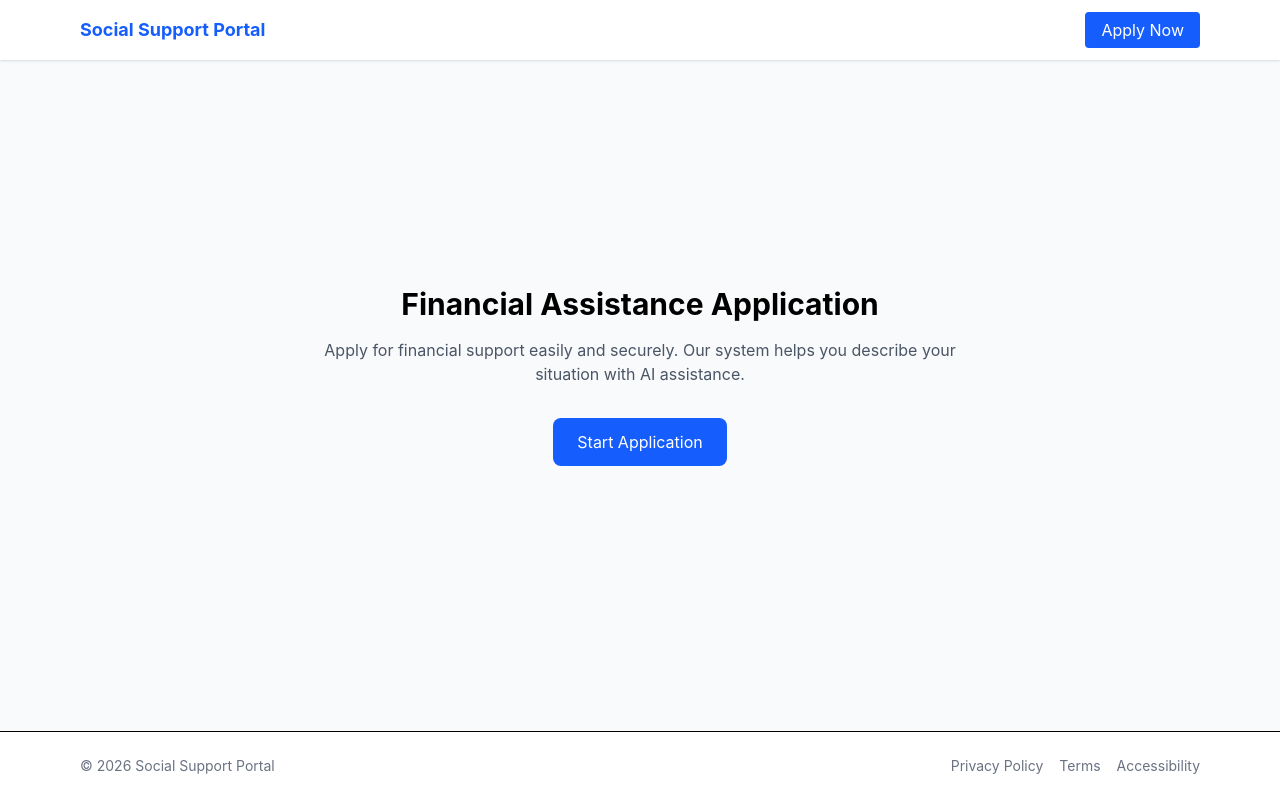
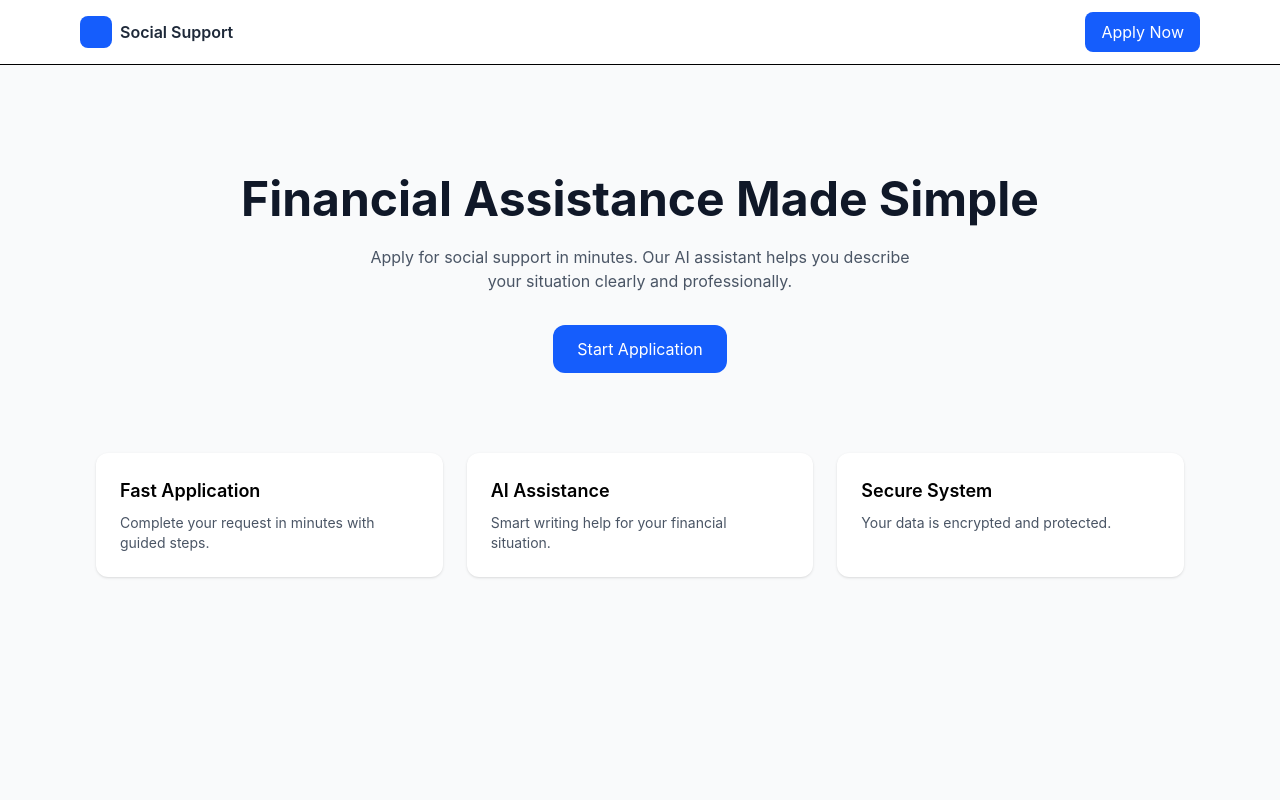
Before and after one commit to AsmaAlfauri/social-support-app, a Next.js app: page / in a window 1280 px wide. Shown: the top 800 px of the page. Built offline with nearby package versions, Linux system fonts and the light colour scheme.

Commit message:
feat: build gov portal foundation with guided multi-step wizard UX

```diff
--- a/app/layout.tsx
+++ b/app/layout.tsx
@@ -2,6 +2,7 @@ import type { Metadata } from "next";
 
 import "./globals.css";
 import { WizardProvider } from "@/store/wizard.context";
+import AppLayout from "@/components/layout/AppLayout";
 
 export const metadata: Metadata = {
   title: "Social support app",
@@ -14,7 +15,7 @@ export default function RootLayout({
 }>) {
   return (
     <html lang="en">
-      <body className="min-h-full flex flex-col"> <WizardProvider>{children}</WizardProvider></body>
+      <body className="min-h-full flex flex-col"><WizardProvider><AppLayout>{children}</AppLayout></WizardProvider> </body>
     </html>
   );
 }
--- a/app/page.tsx
+++ b/app/page.tsx
@@ -4,55 +4,67 @@ import Link from "next/link";
 
 export default function Home() {
   return (
-    <main className="min-h-screen flex flex-col bg-gray-50">
+    <main className="min-h-screen bg-gray-50">
 
-      {/* HEADER */}
-      <header className="bg-white shadow-sm">
-        <div className="max-w-6xl mx-auto px-4 py-4 flex justify-between items-center">
-          <h1 className="font-bold text-lg text-blue-600">
-            Social Support Portal
-          </h1>
+      {/* HERO SECTION */}
+      <section className="max-w-6xl mx-auto px-4 py-20 flex flex-col items-center text-center">
+
+
+        <h1 className="text-4xl md:text-5xl font-bold text-gray-900 leading-tight">
+          Financial Assistance Made Simple
+        </h1>
+
+        <p className="text-gray-600 mt-4 max-w-xl">
+          Apply for social support in minutes. Our AI assistant helps you
+          describe your situation clearly and professionally.
+        </p>
+
+        <div className="flex gap-4 mt-8">
 
           <Link href="/apply">
-            <span className="bg-blue-600 text-white px-4 py-2 rounded cursor-pointer">
-              Apply Now
-            </span>
+            <button className="
+              bg-blue-600 text-white px-6 py-3 rounded-xl
+              hover:bg-blue-700 transition
+              active:scale-[0.98]
+            ">
+              Start Application
+            </button>
           </Link>
-        </div>
-      </header>
 
-      {/* HERO */}
-      <section className="flex-1 flex items-center justify-center text-center px-4">
-        <div className="max-w-2xl space-y-4">
-          <h2 className="text-3xl font-bold">
-            Financial Assistance Application
-          </h2>
-
-          <p className="text-gray-600">
-            Apply for financial support easily and securely. Our system helps
-            you describe your situation with AI assistance.
-          </p>
-
-          <Link href="/apply">
-            <span className="inline-block mt-4 bg-blue-600 text-white px-6 py-3 rounded-lg cursor-pointer">
-              Start Application
-            </span>
-          </Link>
         </div>
       </section>
 
-      {/* FOOTER */}
-      <footer className="bg-white border-t mt-10">
-        <div className="max-w-6xl mx-auto px-4 py-6 text-sm text-gray-500 flex flex-col md:flex-row justify-between gap-2">
-          <p>© 2026 Social Support Portal</p>
+      {/* FEATURES */}
+      <section className="max-w-6xl mx-auto px-4 grid md:grid-cols-3 gap-6 pb-20">
 
-          <div className="flex gap-4">
-            <span className="cursor-pointer">Privacy Policy</span>
-            <span className="cursor-pointer">Terms</span>
-            <span className="cursor-pointer">Accessibility</span>
+        {[
+          {
+            title: "Fast Application",
+            desc: "Complete your request in minutes with guided steps."
+          },
+          {
+            title: "AI Assistance",
+            desc: "Smart writing help for your financial situation."
+          },
+          {
+            title: "Secure System",
+            desc: "Your data is encrypted and protected."
+          }
+        ].map((item, i) => (
+          <div
+            key={i}
+            className="bg-white p-6 rounded-xl shadow-sm hover:shadow-md transition"
+          >
+            <h3 className="font-semibold text-lg mb-2">
+              {item.title}
+            </h3>
+            <p className="text-gray-600 text-sm">
+              {item.desc}
+            </p>
           </div>
-        </div>
-      </footer>
+        ))}
+
+      </section>
 
     </main>
   );
--- /dev/null
+++ b/components/layout/AppLayout.tsx
@@ -0,0 +1,16 @@
+import Header from "./Header";
+import Footer from "./Footer";
+
+export default function AppLayout({ children }: { children: React.ReactNode }) {
+  return (
+    <div className="min-h-screen flex flex-col bg-gray-50">
+      <Header />
+
+      <main className="flex-1 w-full max-w-6xl mx-auto px-4 py-6">
+        {children}
+      </main>
+
+      <Footer />
+    </div>
+  );
+}
--- /dev/null
+++ b/components/layout/Footer.tsx
@@ -0,0 +1,15 @@
+export default function Footer() {
+  return (
+    <footer className="border-t bg-white mt-10">
+      <div className="max-w-6xl mx-auto px-4 py-6 text-sm text-gray-500 flex justify-between">
+        <p>© 2026 Social Support Portal</p>
+
+        <div className="flex gap-4">
+          <span>Privacy</span>
+          <span>Terms</span>
+          <span>Help</span>
+        </div>
+      </div>
+    </footer>
+  );
+}
--- /dev/null
+++ b/components/layout/Header.tsx
@@ -0,0 +1,35 @@
+"use client";
+
+import Link from "next/link";
+
+export default function Header() {
+  return (
+    <header className="bg-white border-b sticky top-0 z-50">
+      <div className="max-w-6xl mx-auto px-4 h-16 flex items-center justify-between">
+
+        {/* LOGO */}
+        <Link href="/">
+        <div className="flex items-center gap-2">
+          <div className="w-8 h-8 rounded-lg bg-blue-600"></div>
+          <h1 className="font-semibold text-gray-800">
+            Social Support
+          </h1>
+        </div>
+        </Link>
+
+
+        {/* ACTION BUTTON */}
+        <Link href="/apply">
+          <button className="
+            bg-blue-600 text-white px-4 py-2 rounded-lg
+            hover:bg-blue-700 transition
+            active:scale-[0.98]
+          ">
+            Apply Now
+          </button>
+        </Link>
+
+      </div>
+    </header>
+  );
+}
--- a/features/application/steps/Step1.tsx
+++ b/features/application/steps/Step1.tsx
@@ -31,37 +31,43 @@ export default function Step1() {
     handleSubmit,
     setValue,
     formState: { errors },
-  } = useForm<FormData>();
+  } = useForm<FormData>({
+    mode: "onSubmit",
+    criteriaMode: "all",
+    shouldFocusError: true,
+  });
 
   /* =========================
-     UAE EMIRATES ID FORMAT
+     INPUT STYLE
   ========================= */
-  const formatEmiratesId = (value: string) => {
-    const digits = value.replace(/\D/g, "").slice(0, 15);
+  const inputClass =
+    "w-full h-[48px] px-4 border border-gray-200 rounded-xl text-sm outline-none " +
+    "focus:border-blue-500 focus:ring-2 focus:ring-blue-100 transition bg-white";
 
-    const part1 = digits.slice(0, 3);
-    const part2 = digits.slice(3, 7);
-    const part3 = digits.slice(7, 14);
-    const part4 = digits.slice(14, 15);
+  const errorClass = "text-red-500 text-xs mt-1";
 
-    let result = part1;
-    if (part2) result += "-" + part2;
-    if (part3) result += "-" + part3;
-    if (part4) result += "-" + part4;
+  /* =========================
+     EMIRATES ID FORMAT
+  ========================= */
+  const handleEmiratesChange = (e: any) => {
+    const digits = e.target.value.replace(/\D/g, "").slice(0, 15);
 
-    return result;
-  };
+    let formatted = digits;
+    if (digits.length > 3)
+      formatted = digits.slice(0, 3) + "-" + digits.slice(3);
+    if (digits.length > 7)
+      formatted =
+        digits.slice(0, 3) + "-" + digits.slice(3, 7) + "-" + digits.slice(7);
 
-  const handleEmiratesChange = (e: any) => {
-    setValue("emiratesId", formatEmiratesId(e.target.value));
+    setValue("emiratesId", formatted, { shouldValidate: true });
   };
 
   /* =========================
-     PHONE (NUMBERS ONLY - FIXED)
+     PHONE FIX (NO BUG)
   ========================= */
   const handlePhoneChange = (e: any) => {
     const digits = e.target.value.replace(/\D/g, "").slice(0, 9);
-    setValue("phone", digits);
+    setValue("phone", digits, { shouldValidate: true });
   };
 
   const onSubmit = (data: FormData) => {
@@ -69,28 +75,14 @@ export default function Step1() {
     nextStep();
   };
 
-  /* =========================
-     UI INPUT STYLE (UNIFIED)
-  ========================= */
-  const inputClass =
-    "w-full h-[48px] px-4 border border-gray-200 rounded-xl text-sm outline-none " +
-    "focus:border-blue-500 focus:ring-2 focus:ring-blue-100 transition bg-white";
-
-  const errorClass = "text-red-500 text-xs mt-1";
-
   return (
     <form onSubmit={handleSubmit(onSubmit)} className="space-y-8">
 
       {/* HEADER */}
-      <div className="space-y-1">
-        <h2 className="text-xl font-semibold text-gray-900">
+      <div>
+        <h2 className="text-xl font-semibold">
           {isArabic ? "المعلومات الشخصية" : "Personal Information"}
         </h2>
-        <p className="text-sm text-gray-500">
-          {isArabic
-            ? "أدخل بياناتك بدقة لإكمال الطلب"
-            : "Enter your details to continue"}
-        </p>
       </div>
 
       {/* GRID */}
@@ -99,44 +91,53 @@ export default function Step1() {
         {/* NAME */}
         <div>
           <input
-            {...register("name", { required: true, minLength: 3 })}
-            placeholder={isArabic ? "الاسم الكامل" : "Full Name"}
+            {...register("name", {
+              required: "Name is required",
+              minLength: {
+                value: 3,
+                message: "Minimum 3 characters",
+              },
+            })}
+            placeholder="Full Name"
             className={inputClass}
           />
-          {errors.name && <p className={errorClass}>Minimum 3 characters</p>}
+          {errors.name && (
+            <p className={errorClass}>{errors.name.message}</p>
+          )}
         </div>
 
         {/* EMIRATES ID */}
         <div>
           <input
             {...register("emiratesId", {
-              required: true,
-              pattern: /^784-\d{4}-\d{7}-\d$/,
+              required: "Emirates ID required",
+              pattern: {
+                value: /^784-\d{4}-\d{7}-\d$/,
+                message: "Invalid Emirates ID",
+              },
             })}
             onChange={handleEmiratesChange}
             placeholder="784-XXXX-XXXXXXX-X"
             className={inputClass}
           />
           {errors.emiratesId && (
-            <p className={errorClass}>Invalid Emirates ID</p>
+            <p className={errorClass}>{errors.emiratesId.message}</p>
           )}
         </div>
 
         {/* DOB */}
         <input
           type="date"
-          {...register("dob", { required: true })}
+          {...register("dob", { required: "Date of birth required" })}
           className={inputClass}
         />
 
         {/* GENDER */}
         <select
-          {...register("gender", { required: true })}
+          {...register("gender", { required: "Gender required" })}
           className={inputClass}
         >
-          <option value="">
-            {isArabic ? "اختر الجنس" : "Select Gender"}
-          </option>
+          <option value="">Select Gender</option>
           <option>Male</option>
           <option>Female</option>
         </select>
@@ -146,47 +147,39 @@ export default function Step1() {
       <div className="space-y-4">
 
         <input
-          {...register("address", { required: true, minLength: 10 })}
-          placeholder={isArabic ? "العنوان الكامل" : "Full Address"}
+          {...register("address", {
+            required: "Address required",
+            minLength: {
+              value: 10,
+              message: "Minimum 10 characters",
+            },
+          })}
+          placeholder="Full Address"
           className={inputClass}
         />
         {errors.address && (
-          <p className={errorClass}>Address too short</p>
+          <p className={errorClass}>{errors.address.message}</p>
         )}
 
         {/* COUNTRY */}
-        <div>
-          <Select
-            options={countries}
-            value={country}
-            onChange={setCountry}
-            placeholder={isArabic ? "اختر الدولة" : "Select Country"}
-            className="text-sm"
-            styles={{
-              control: (base, state) => ({
-                ...base,
-                borderColor: "#e5e7eb",
-                borderRadius: "12px",
-                minHeight: "48px",
-                boxShadow: state.isFocused
-                  ? "0 0 0 2px rgba(59,130,246,0.2)"
-                  : "none",
-              }),
-            }}
-          />
-        </div>
+        <Select
+          options={countries}
+          value={country}
+          onChange={setCountry}
+          placeholder="Select Country"
+        />
 
         {/* CITY / STATE */}
         <div className="grid grid-cols-1 md:grid-cols-2 gap-4">
           <input
-            {...register("city", { required: true })}
-            placeholder={isArabic ? "المدينة" : "City"}
+            {...register("city", { required: "City required" })}
+            placeholder="City"
             className={inputClass}
           />
 
           <input
-            {...register("state", { required: true })}
-            placeholder={isArabic ? "المنطقة" : "State"}
+            {...register("state", { required: "State required" })}
+            placeholder="State"
             className={inputClass}
           />
         </div>
@@ -197,33 +190,39 @@ export default function Step1() {
 
         <input
           {...register("phone", {
-            required: true,
-            minLength: 7,
-            maxLength: 9,
+            required: "Phone required",
+            minLength: { value: 7, message: "Too short" },
           })}
           onChange={handlePhoneChange}
-          placeholder="Phone (digits only)"
-          inputMode="numeric"
+          placeholder="Phone"
           className={inputClass}
         />
+        {errors.phone && (
+          <p className={errorClass}>{errors.phone.message}</p>
+        )}
 
         <input
           {...register("email", {
-            required: true,
-            pattern: /^\S+@\S+\.\S+$/,
+            required: "Email required",
+            pattern: {
+              value: /^\S+@\S+\.\S+$/,
+              message: "Invalid email",
+            },
           })}
           placeholder="Email"
           className={inputClass}
         />
+        {errors.email && (
+          <p className={errorClass}>{errors.email.message}</p>
+        )}
       </div>
 
       {/* SUBMIT */}
       <button
         type="submit"
-        className="w-full bg-blue-600 text-white py-3 rounded-xl
-                   hover:bg-blue-700 transition"
+        className="w-full bg-blue-600 text-white py-3 rounded-xl"
       >
-        {isArabic ? "التالي" : "Continue"}
+        Continue
       </button>
     </form>
   );
```
